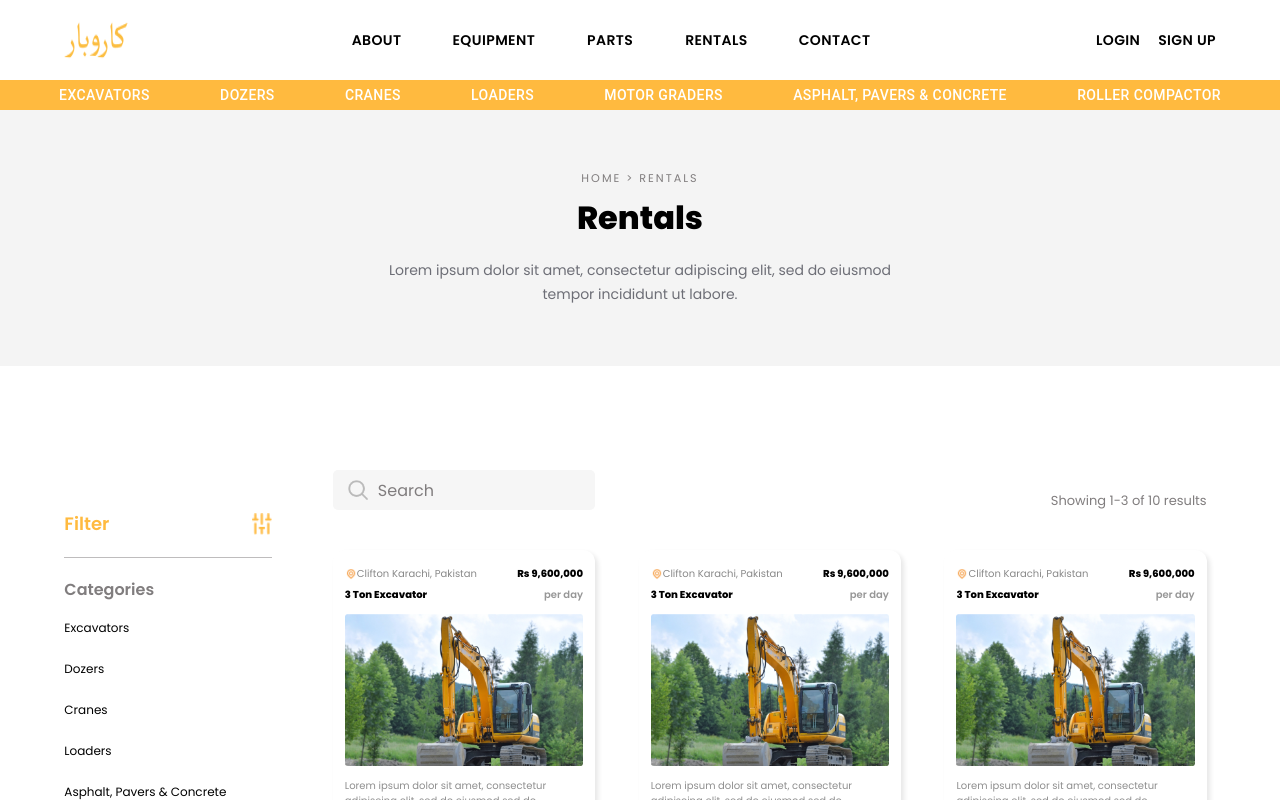
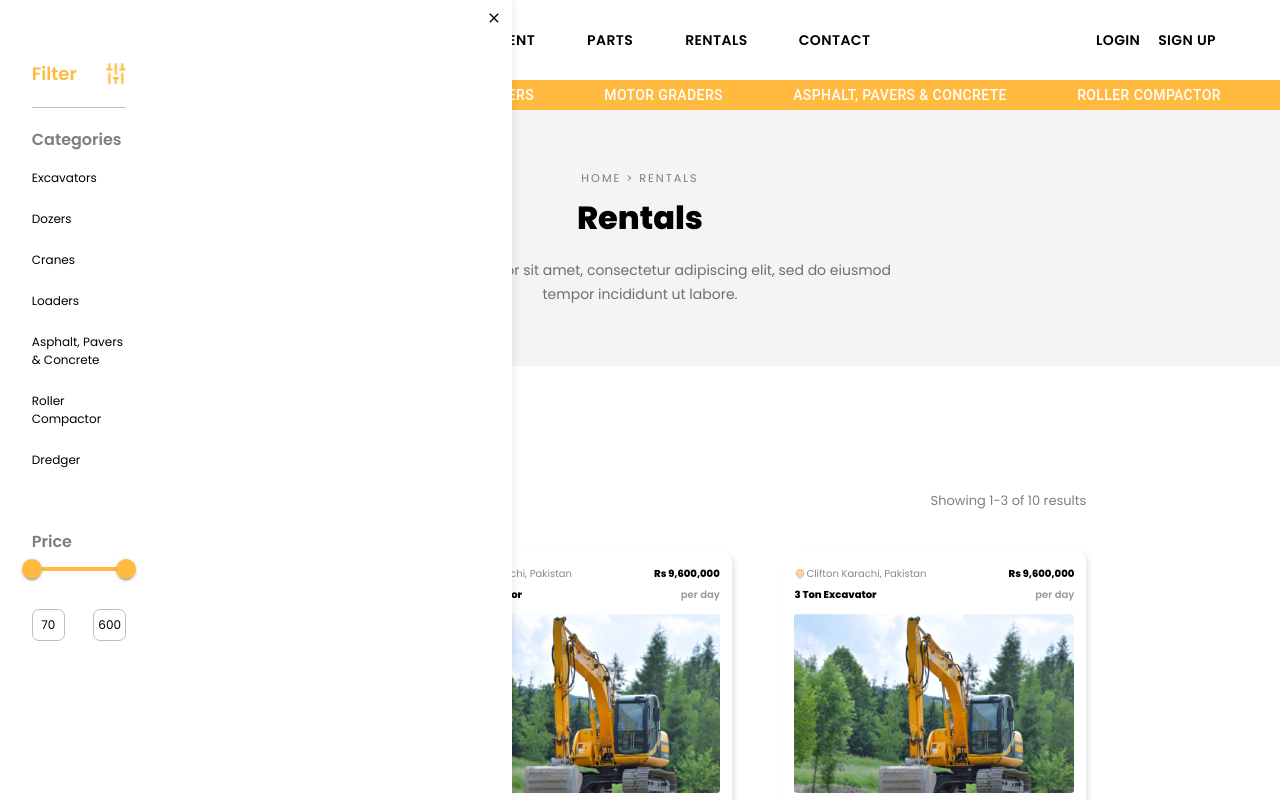
Before and after one commit to Hashir-Khan777/ME-P-Frontend, a React (Create React App) app: page /Rentals in a window 1280 px wide. Both pictures are taken after a click on the picture 124 px from the left and 521 px from the top of the page. Shown: the top 800 px of the page. Built offline with nearby package versions, Linux system fonts and the light colour scheme.

Commit message:
sidebar added

```diff
--- /dev/null
+++ b/src/pages/Rentals/FilterSidebar.tsx
@@ -0,0 +1,58 @@
+/* eslint-disable jsx-a11y/alt-text */
+import React from 'react'
+import styles from "./style.module.css";
+import { Slider } from "@mui/material";
+import { IoMdClose } from "react-icons/io";
+
+const FilterSidebar = (props: any) => {
+    const { images, value, handleChange, setShowFilter } = props;
+
+    return (
+        <>
+            <div className="sidebarMobile">
+                {/* <IoMdClose
+                    className="absolute top-4 right-4 text-xl cursor-pointer"
+                    onClick={() => setShowFilter(false)}
+                /> */}
+                <div className={styles.showFilterDiv}>
+                    <div className={styles.showFilterDivOne}>
+                        <span>Filter</span>
+                        <img
+                            onClick={() => setShowFilter(false)}
+                            src={images.filter}
+                            className={styles.hideFilterDivImg}
+                        />
+                    </div>
+                    <div className={styles.showFilterDivTwo}>
+                        <div>Categories</div>
+                        <span className="pb-4 text-[12px]">Excavators</span>
+                        <span className="pb-4 text-[12px]"> Dozers</span>
+                        <span className="pb-4 text-[12px]">Cranes</span>
+                        <span className="pb-4 text-[12px]">Loaders</span>
+                        <span className="pb-4 text-[12px]">
+                            Asphalt, Pavers & Concrete
+                        </span>
+                        <span className="pb-4 text-[12px]">Roller Compactor</span>
+                        <span className="pb-4 text-[12px]">Dredger</span>
+                    </div>
+                    <div className={styles.showFilterDivThree}>
+                        <div>Price</div>
+                        <Slider
+                            getAriaLabel={() => "Temperature range"}
+                            valueLabelDisplay="auto"
+                            sx={{ color: "#FFBA3F" }}
+                            value={value}
+                            onChange={handleChange}
+                        />
+                    </div>
+                    <div className={styles.showFilterDivFour}>
+                        <div>70</div>
+                        <div>600</div>
+                    </div>
+                </div>
+            </div>
+        </>
+    )
+}
+
+export default FilterSidebar
--- a/src/pages/Rentals/index.js
+++ b/src/pages/Rentals/index.js
@@ -5,6 +5,8 @@ import styles from "./style.module.css";
 import { Slider } from "@mui/material";
 import UserPagination from "../../components/UserPagination";
 import { useNavigate } from "react-router-dom";
+import FilterSidebar from "./FilterSidebar";
+import { IoMdClose } from "react-icons/io";
 const Rentals = () => {
   const navigate = useNavigate();
 
@@ -526,42 +528,20 @@ const Rentals = () => {
         <div className={styles.containerTwo}>
           <div className={styles.secondDiv}>
             {showFilter ? (
-              <div className={styles.showFilterDiv}>
-                <div className={styles.showFilterDivOne}>
-                  <span>Filter</span>
-                  <img
+              <>
+                <div className={styles.sidebarMobile}>
+                  <IoMdClose
+                    className={styles.closeIcon}
                     onClick={() => setShowFilter(false)}
-                    src={images.filter}
-                    className={styles.hideFilterDivImg}
+                  />
+                  <FilterSidebar
+                    images={images}
+                    setShowFilter={setShowFilter}
+                    value={value}
+                    handleChange={handleChange}
                   />
                 </div>
-                <div className={styles.showFilterDivTwo}>
-                  <div>Categories</div>
-                  <span className="pb-4 text-[12px]">Excavators</span>
-                  <span className="pb-4 text-[12px]"> Dozers</span>
-                  <span className="pb-4 text-[12px]">Cranes</span>
-                  <span className="pb-4 text-[12px]">Loaders</span>
-                  <span className="pb-4 text-[12px]">
-                    Asphalt, Pavers & Concrete
-                  </span>
-                  <span className="pb-4 text-[12px]">Roller Compactor</span>
-                  <span className="pb-4 text-[12px]">Dredger</span>
-                </div>
-                <div className={styles.showFilterDivThree}>
-                  <div>Price</div>
-                  <Slider
-                    getAriaLabel={() => "Temperature range"}
-                    valueLabelDisplay="auto"
-                    sx={{ color: "#FFBA3F" }}
-                    value={value}
-                    onChange={handleChange}
-                  />
-                </div>
-                <div className={styles.showFilterDivFour}>
-                  <div>70</div>
-                  <div>600</div>
-                </div>
-              </div>
+              </>
             ) : (
               <div className={styles.hideFilterDiv}>
                 <img
--- a/src/pages/Rentals/style.module.css
+++ b/src/pages/Rentals/style.module.css
@@ -4,26 +4,30 @@
     box-sizing: border-box;
 }
 .sidebarMobile {
-    /* Define styles for sidebar on mobile devices */
     position: fixed;
     top: 0;
     left: 0;
-    width: 40%; /* Adjust the width as needed */
+    width: 40%;
     height: 100vh;
     background-color: #fff;
-    z-index: 1000; /* Adjust z-index to ensure it appears above other content */
-    box-shadow: 0 0 10px rgba(0, 0, 0, 0.1); /* Add shadow with 10px blur and 0.1 opacity */
-    /* Add more styles as needed */
+    z-index: 1000;
+    box-shadow: 0 0 10px rgba(0, 0, 0, 0.1);
+    padding: 20px;
+    overflow-y: auto;
 }
 
-
-  /* Define media query for mobile devices */
-  @media (min-width: 768px) {
+@media (max-width: 800px) {
     .sidebarMobile {
-      display: none; /* Hide sidebar on devices with width >= 768px (typical tablets and desktops) */
+      display: none;
     }
   }
 
+.closeIcon {
+    position: absolute;
+    top: 10px;
+    right: 10px;
+    cursor: pointer;
+}
 
 .container {
     width: 100%;
```
